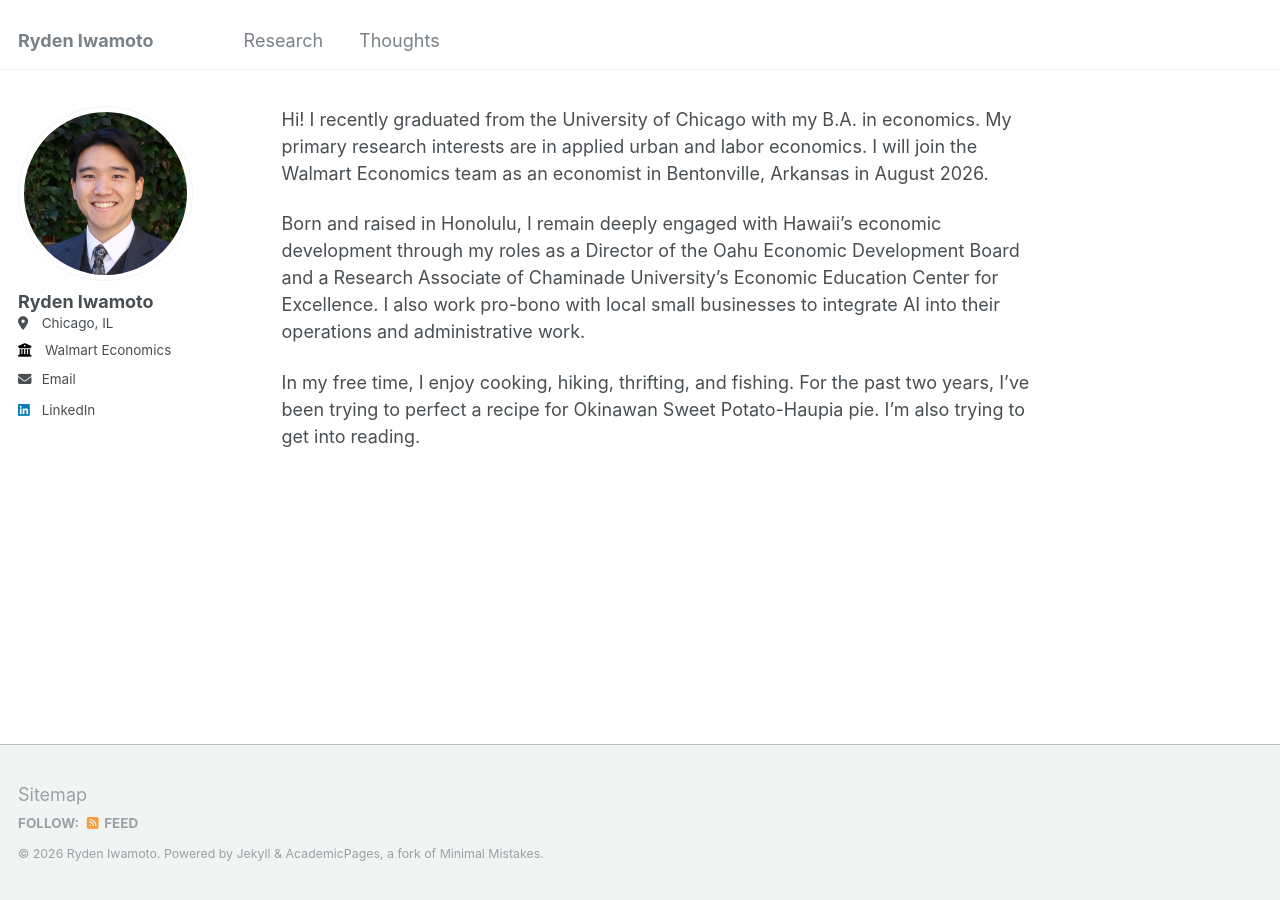
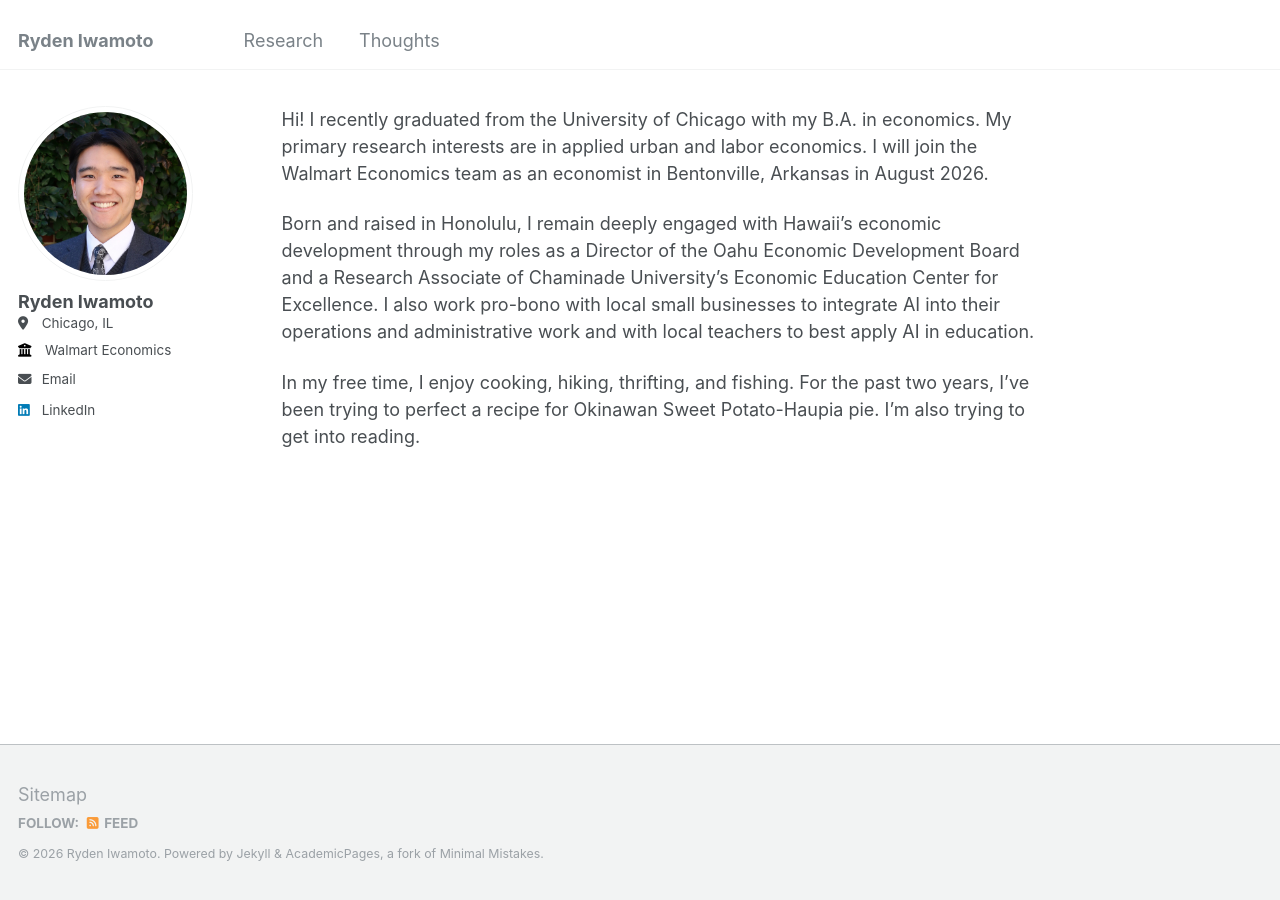
Before and after one commit to rydeniwamoto/rydeniwamoto.github.io, a Jekyll site: the page built from _pages/about.md, in a window 1280 px wide. Built offline with Jekyll 4.4.1, drawn with Linux system fonts in a browser that asks for light colours.

Commit message:
Expand introduction with AI education work

```diff
--- a/_pages/about.md
+++ b/_pages/about.md
@@ -10,7 +10,7 @@ Hi! I recently graduated from the University of Chicago with my B.A. in economic
 research interests are in applied urban and labor economics. I will join the Walmart
 Economics team as an economist in Bentonville, Arkansas in August 2026.
 
-Born and raised in Honolulu, I remain deeply engaged with Hawaii’s economic development through my roles as a Director of the Oahu Economic Development Board and a Research Associate of Chaminade University’s Economic Education Center for Excellence. I also work pro-bono with local small businesses to integrate AI into their operations and administrative work.
+Born and raised in Honolulu, I remain deeply engaged with Hawaii’s economic development through my roles as a Director of the Oahu Economic Development Board and a Research Associate of Chaminade University’s Economic Education Center for Excellence. I also work pro-bono with local small businesses to integrate AI into their operations and administrative work and with local teachers to best apply AI in education.
 
 In my free time, I enjoy cooking, hiking, thrifting, and fishing. For the past two
 years, I've been trying to perfect a recipe for Okinawan Sweet Potato-Haupia pie.
```
